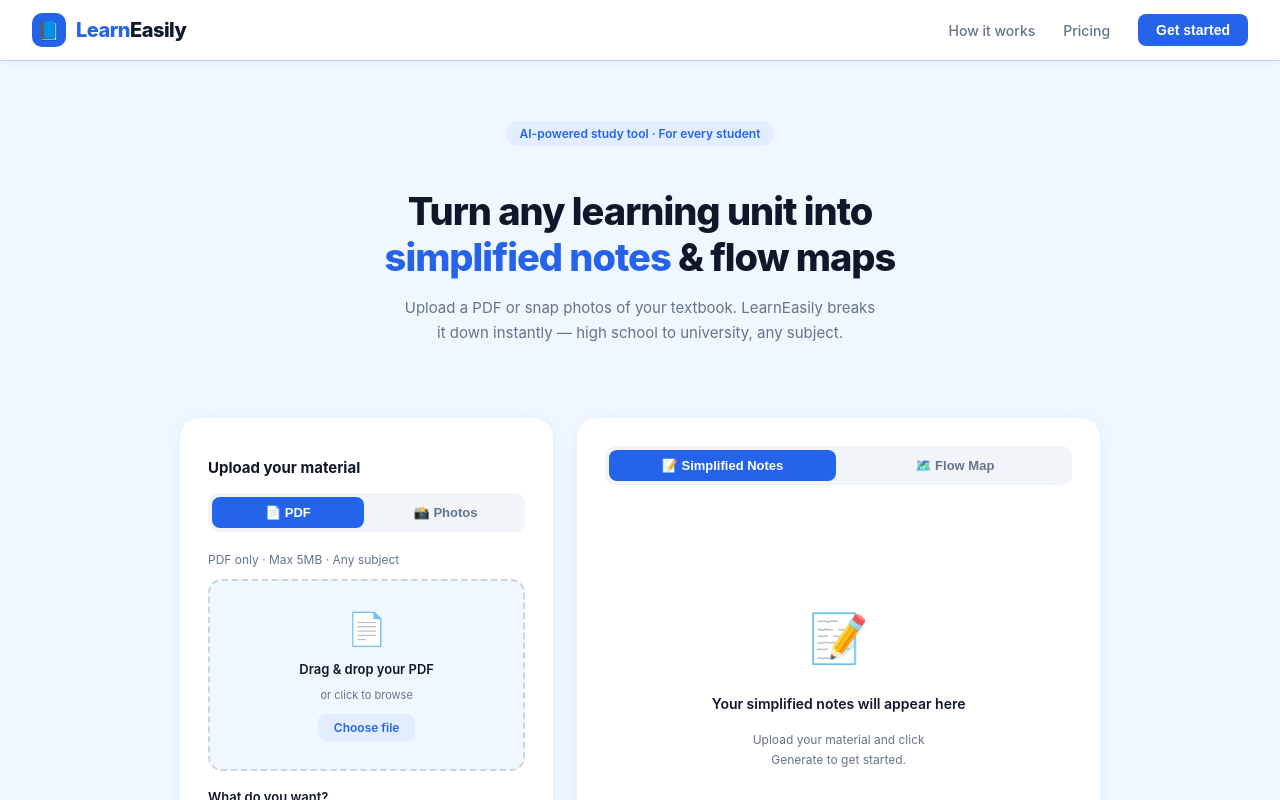
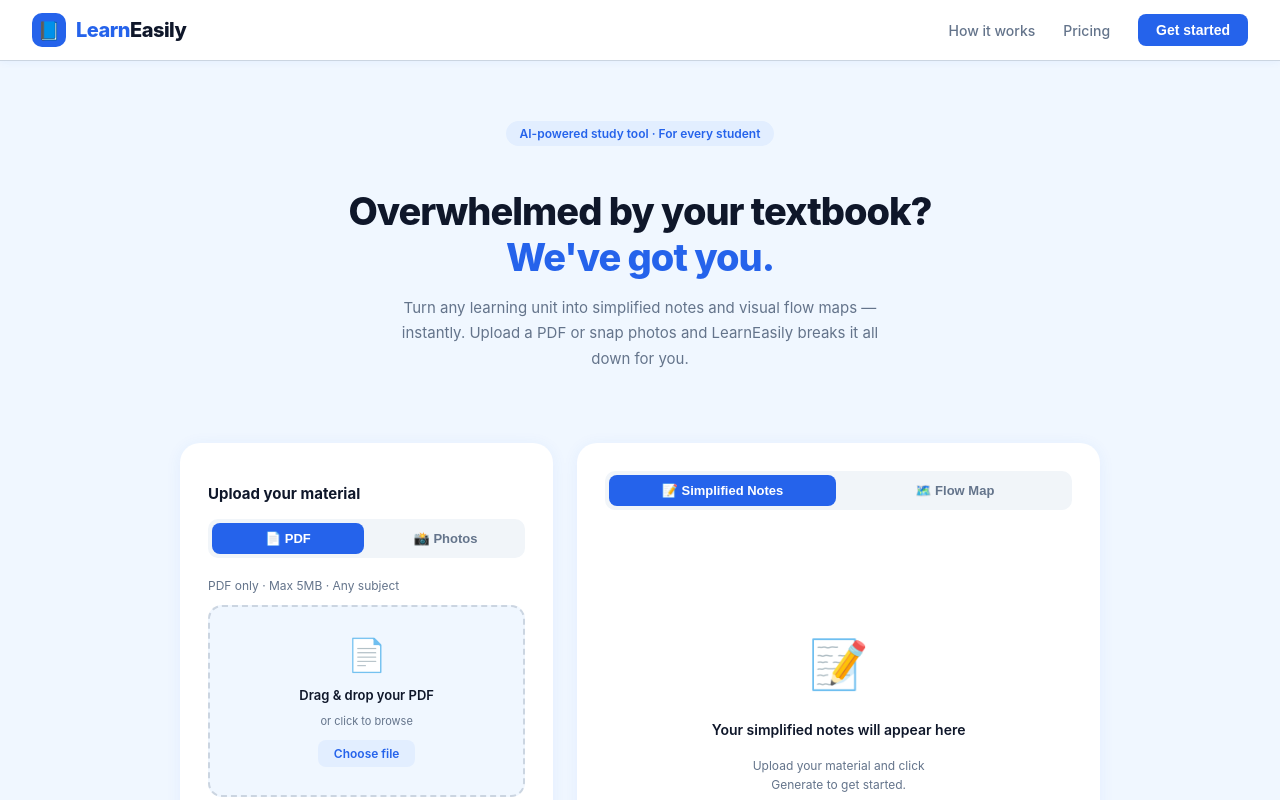
Before and after one commit to vixget/learneasily, a React (Create React App) app: page / in a window 1280 px wide. Shown: the top 800 px of the page. Built offline with nearby package versions, Linux system fonts and the light colour scheme.

Commit message:
Update hero copy

```diff
--- a/src/LearnEasily.jsx
+++ b/src/LearnEasily.jsx
@@ -342,9 +342,7 @@ function PaywallOverlay() {
         body: JSON.stringify({ plan }),
       });
       const data = await res.json();
-      if (data.paymentUrl) {
-        window.location.href = data.paymentUrl;
-      }
+      if (data.paymentUrl) window.location.href = data.paymentUrl;
     } catch (e) {
       alert("Payment failed. Please try again.");
     } finally {
@@ -621,6 +619,7 @@ export default function LearnEasily() {
         color: COLORS.text,
       }}
     >
+      {/* NAV */}
       <nav
         style={{
           background: COLORS.white,
@@ -694,6 +693,7 @@ export default function LearnEasily() {
         </div>
       </nav>
 
+      {/* HERO */}
       <div
         style={{
           textAlign: "center",
@@ -726,9 +726,8 @@ export default function LearnEasily() {
             letterSpacing: "-1px",
           }}
         >
-          Turn any learning unit into{" "}
-          <span style={{ color: COLORS.accent }}>simplified notes</span> &amp;
-          flow maps
+          Overwhelmed by your textbook?{" "}
+          <span style={{ color: COLORS.accent }}>We've got you.</span>
         </h1>
         <p
           style={{
@@ -739,11 +738,13 @@ export default function LearnEasily() {
             margin: "0 auto 32px",
           }}
         >
-          Upload a PDF or snap photos of your textbook. LearnEasily breaks it
-          down instantly — high school to university, any subject.
+          Turn any learning unit into simplified notes and visual flow maps —
+          instantly. Upload a PDF or snap photos and LearnEasily breaks it all
+          down for you.
         </p>
       </div>
 
+      {/* MAIN */}
       <div
         style={{
           maxWidth: 920,
@@ -755,6 +756,7 @@ export default function LearnEasily() {
           alignItems: "start",
         }}
       >
+        {/* LEFT */}
         <div
           style={{
             background: COLORS.white,
@@ -1191,6 +1193,7 @@ export default function LearnEasily() {
           )}
         </div>
 
+        {/* RIGHT */}
         <div
           style={{
             background: COLORS.white,
@@ -1321,6 +1324,7 @@ export default function LearnEasily() {
         </div>
       </div>
 
+      {/* HOW IT WORKS */}
       <div
         id="how-it-works"
         style={{
@@ -1391,6 +1395,7 @@ export default function LearnEasily() {
         </div>
       </div>
 
+      {/* PRICING */}
       <div
         id="pricing"
         style={{
@@ -1558,6 +1563,7 @@ export default function LearnEasily() {
         </div>
       </div>
 
+      {/* FOOTER */}
       <div
         style={{
           background: COLORS.white,
```
